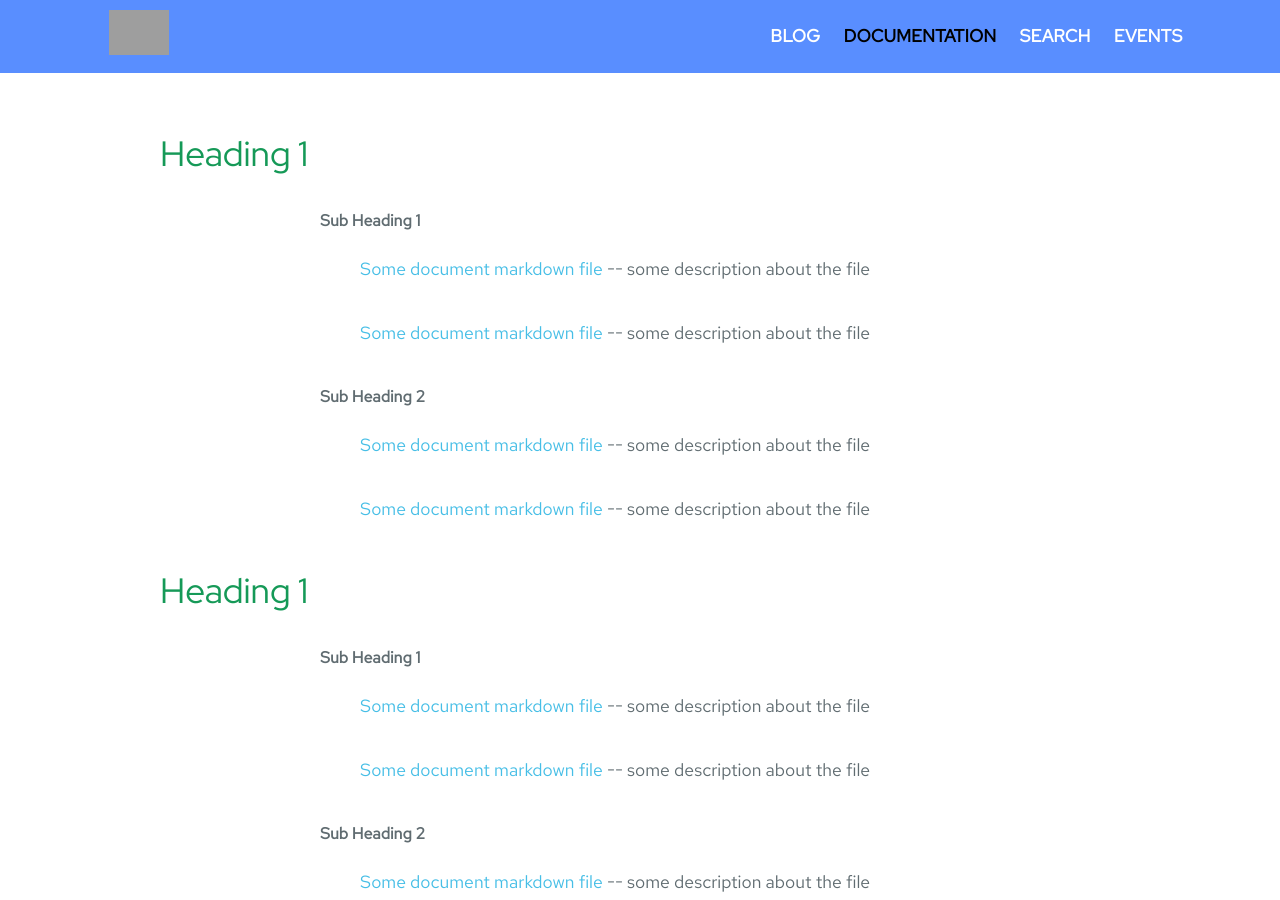
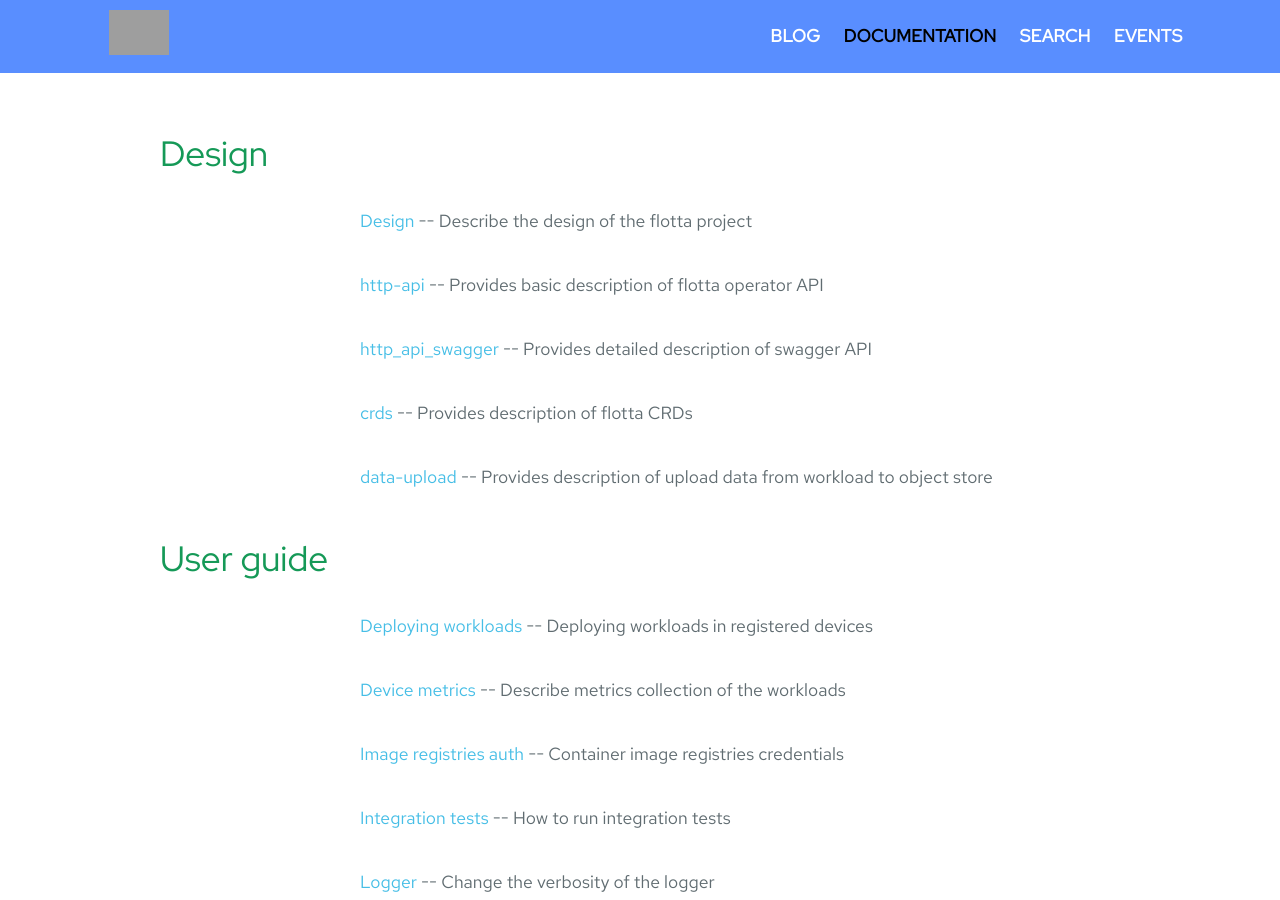
Before and after one commit to project-flotta/project-flotta.github.io, a Jekyll site: the page built from documentation/index.html, in a window 1280 px wide and 900 px high. Built offline with Jekyll 4.4.1, drawn with Linux system fonts in a browser that asks for light colours; some of the changed text lies outside the part shown; grey boxes are pictures that could not be loaded.

Commit message:
Add documentation
Signed-off-by: Ondra Machacek <omachace@redhat.com>

```diff
--- a/documentation/index.html
+++ b/documentation/index.html
@@ -2,78 +2,33 @@
 layout: default
 ---
 <div class="contents">
-    <h1 class="content-heading">Heading 1</h1>
+    <h1 class="content-heading">Design</h1>
     <div class="toc">
         <dl>
-            <dt>Sub Heading 1</dt>
-            <dd><span> <a class="doc-link" href="{{site.baseurl }}{% link documentation/files/content1.md %}">Some document markdown file</a></span><span> -- some description about the file</span></dd>
-            <dd><span> <a class="doc-link" href="{{site.baseurl }}{% link documentation/files/content2.md %}">Some document markdown file</a></span><span> -- some description about the file</span></dd>
-
-            <dt>Sub Heading 2</dt>
-            <dd><span> <a class="doc-link" href="{{site.baseurl }}{% link documentation/files/content3.md %}">Some document markdown file</a></span><span> -- some description about the file</span></dd>
-            <dd><span> <a class="doc-link" href="{{site.baseurl }}{% link documentation/files/content4.md %}">Some document markdown file</a></span><span> -- some description about the file</span></dd>
+            <dd><span> <a class="doc-link" href="https://raw.githubusercontent.com/project-flotta/flotta-operator/main/docs/design/design.md">Design</a></span><span> -- Describe the design of the flotta project</span></dd>
+            <dd><span> <a class="doc-link" href="https://raw.githubusercontent.com/project-flotta/flotta-operator/main/docs/design/http-api.md">http-api</a></span><span> -- Provides basic description of flotta operator API</span></dd>
+            <dd><span> <a class="doc-link" href="https://raw.githubusercontent.com/project-flotta/flotta-operator/main/docs/design/http_api_swagger.md">http_api_swagger</a></a></span><span> -- Provides detailed description of swagger API</span></dd>
+            <dd><span> <a class="doc-link" href="https://raw.githubusercontent.com/project-flotta/flotta-operator/main/docs/design/crds.md">crds</a></span><span> -- Provides description of flotta CRDs</span></dd>
+            <dd><span> <a class="doc-link" href="https://raw.githubusercontent.com/project-flotta/flotta-operator/main/docs/design/data-upload.md">data-upload</a></span><span> -- Provides description of upload data from workload to object store</span></dd>
 
         </dl>
     </div>
-    <h1 class="content-heading">Heading 1</h1>
+    <h1 class="content-heading">User guide</h1>
     <div class="toc">
         <dl>
-            <dt>Sub Heading 1</dt>
-            <dd><span> <a class="doc-link" href="{{site.baseurl }}{% link documentation/files/content5.md %}">Some document markdown file</a></span><span> -- some description about the file</span></dd>
-            <dd><span> <a class="doc-link" href="{{site.baseurl }}{% link documentation/files/content6.md %}">Some document markdown file</a></span><span> -- some description about the file</span></dd>
-
-            <dt>Sub Heading 2</dt>
-            <dd><span> <a class="doc-link" href="{{site.baseurl }}{% link documentation/files/content7.md %}">Some document markdown file</a></span><span> -- some description about the file</span></dd>
-            <dd><span> <a class="doc-link" href="{{site.baseurl }}{% link documentation/files/content8.md %}">Some document markdown file</a></span><span> -- some description about the file</span></dd>
-
+            <dd><span> <a class="doc-link" href="https://raw.githubusercontent.com/project-flotta/flotta-operator/main/docs/user-guide/deploying-workloads.md">Deploying workloads</a></span><span> -- Deploying workloads in registered devices</span></dd>
+            <dd><span> <a class="doc-link" href="https://raw.githubusercontent.com/project-flotta/flotta-operator/main/docs/user-guide/device-metrics.md">Device metrics</a></span><span> -- Describe metrics collection of the workloads</span></dd>
+            <dd><span> <a class="doc-link" href="https://raw.githubusercontent.com/project-flotta/flotta-operator/main/docs/user-guide/image-registries-auth.md">Image registries auth</a></span><span> -- Container image registries credentials</span></dd>
+            <dd><span> <a class="doc-link" href="https://raw.githubusercontent.com/project-flotta/flotta-operator/main/docs/user-guide/integration-tests.md">Integration tests</a></span><span> -- How to run integration tests</span></dd>
+            <dd><span> <a class="doc-link" href="https://raw.githubusercontent.com/project-flotta/flotta-operator/main/docs/user-guide/logger.md">Logger</a></span><span> -- Change the verbosity of the logger</span></dd>
+            <dd><span> <a class="doc-link" href="https://raw.githubusercontent.com/project-flotta/flotta-operator/main/docs/user-guide/running.md">Running</a></span><span> -- Running Flotta</span></dd>
         </dl>
-        <h1 class="content-heading">Heading 1</h1>
+        <h1 class="content-heading">Metrics</h1>
     <div class="toc">
         <dl>
-            <dt>Sub Heading 1</dt>
-            <dd><span> <a class="doc-link" href="{{site.baseurl }}{% link documentation/files/content5.md %}">Some document markdown file</a></span><span> -- some description about the file</span></dd>
-            <dd><span> <a class="doc-link" href="{{site.baseurl }}{% link documentation/files/content6.md %}">Some document markdown file</a></span><span> -- some description about the file</span></dd>
-
-            <dt>Sub Heading 2</dt>
-            <dd><span> <a class="doc-link" href="{{site.baseurl }}{% link documentation/files/content7.md %}">Some document markdown file</a></span><span> -- some description about the file</span></dd>
-            <dd><span> <a class="doc-link" href="{{site.baseurl }}{% link documentation/files/content8.md %}">Some document markdown file</a></span><span> -- some description about the file</span></dd>
-
+            <dd><span> <a class="doc-link" href="https://raw.githubusercontent.com/project-flotta/flotta-operator/main/docs/metrics/grafana.md">Grafana</a></span><span> -- Describe how to build a grafana dashboard</span></dd>
+            <dd><span> <a class="doc-link" href="https://raw.githubusercontent.com/project-flotta/flotta-operator/main/docs/metrics/metrics.md">Metrics</a></span><span> -- Describe how to publish metrics to prometheus</span></dd>
         </dl>
     </div>
 
-
-<h3>Individual code blocks can be added here with the code tag</h3>
-<code>Individual code blocks</code>
-<h2>Code snippets can be added with pre tag</h2>
-<pre>$(function (){
-    $("a.cross").on("click", function(){
-      $(".cross").css('visibility', 'hidden');
-      $(".wrapper").css('height', '72px');
-      $(".burger").css('visibility', 'visible');
-    });
-  });
-</pre>
-<H3>table values</H3>
-<Table>
-    <tr>
-        <th>Heading</th>
-        <th>Heading</th>
-        <th>Heading</th>
-        <th>Heading</th>
-    </tr>
-    <tr>
-        <td>Some Data</td>
-        <td>Some Data</td>
-        <td>Some Data</td>
-        <td>Some Data</td>
-    </tr>
-    <tr>
-        <td>Some Data</td>
-        <td>Some Data</td>
-        <td>Some Data</td>
-        <td>Some Data</td>
-    </tr>
-
-
-</Table>
 </div>
```
Also changed, not shown: documentation/files/content1.md (deleted, +0 -27 lines), documentation/files/content2.md (deleted, +0 -28 lines), documentation/files/content3.md (deleted, +0 -29 lines), documentation/files/content4.md (deleted, +0 -28 lines), documentation/files/content5.md (deleted, +0 -28 lines), documentation/files/content6.md (deleted, +0 -28 lines), documentation/files/content7.md (deleted, +0 -28 lines), documentation/files/content8.md (deleted, +0 -28 lines).
